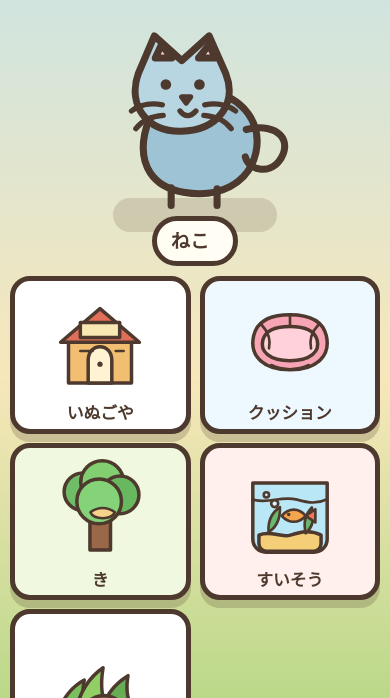
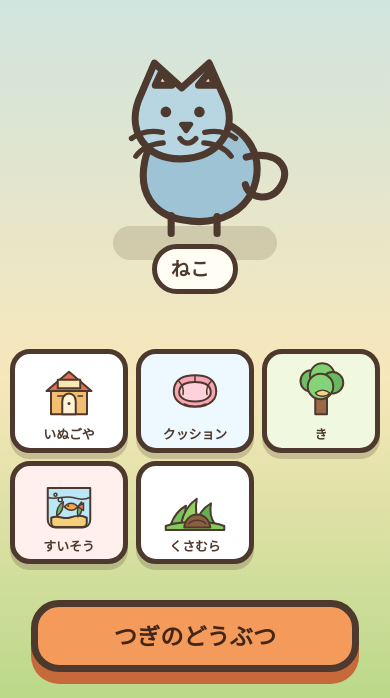
Before and after one commit to fzr400r3en2-sys/doubutsusanno-outi, a plain HTML site: page index.html in a window 390 px wide. Both pictures are taken after a click on the button "はじめる". Shown: the part 146-844 px from the top of the page. Drawn offline with Linux system fonts and the light colour scheme.

Commit message:
fix: fit home choices on iPhone

```diff
--- a/index.html
+++ b/index.html
@@ -12,7 +12,7 @@
     <title>どうぶつさんのおうち</title>
     <link rel="manifest" href="./manifest.webmanifest">
     <link rel="apple-touch-icon" href="./assets/icons/apple-touch-icon.png">
-    <link rel="stylesheet" href="./styles.css">
+    <link rel="stylesheet" href="./styles.css?v=3">
   </head>
   <body>
     <main class="app-shell" aria-live="polite">
--- a/styles.css
+++ b/styles.css
@@ -574,6 +574,42 @@ h2 {
   }
 }
 
+@media (max-width: 430px) {
+  .play-field {
+    grid-template-rows: minmax(170px, 0.9fr) auto;
+  }
+
+  .homes-grid {
+    grid-template-columns: repeat(3, minmax(0, 1fr));
+    gap: 9px;
+    max-width: 400px;
+  }
+
+  .home-card {
+    min-height: 104px;
+    padding: 6px;
+    border-width: 5px;
+    border-radius: 20px;
+    box-shadow: 0 6px 0 rgba(77, 57, 45, 0.22);
+    grid-template-rows: minmax(58px, 1fr) auto;
+  }
+
+  .home-card:active {
+    transform: translateY(4px) scale(0.99);
+    box-shadow: 0 2px 0 rgba(77, 57, 45, 0.28);
+  }
+
+  .home-card img {
+    width: min(100%, 84px);
+    height: min(10svh, 74px);
+    min-height: 52px;
+  }
+
+  .home-card span {
+    font-size: clamp(0.86rem, 3.5vw, 1.08rem);
+  }
+}
+
 @media (orientation: landscape) and (min-width: 760px) {
   .game-screen {
     gap: 8px;
@@ -613,13 +649,21 @@ h2 {
   }
 
   .homes-grid {
-    gap: 9px;
+    gap: 8px;
   }
 
   .home-card {
-    border-width: 5px;
-    border-radius: 20px;
-    min-height: 108px;
+    min-height: 98px;
+  }
+
+  .home-card img {
+    width: min(100%, 74px);
+    height: min(9svh, 64px);
+    min-height: 48px;
+  }
+
+  .home-card span {
+    font-size: clamp(0.8rem, 3.3vw, 1rem);
   }
 }
 
--- a/sw.js
+++ b/sw.js
@@ -1,11 +1,11 @@
 "use strict";
 
-const CACHE_NAME = "doubutsusanno-outi-pwa-v2";
+const CACHE_NAME = "doubutsusanno-outi-pwa-v3";
 const APP_ASSETS = [
   "./",
   "./index.html",
   "./app.js",
-  "./styles.css",
+  "./styles.css?v=3",
   "./manifest.webmanifest",
   "./assets/animals/bird.svg",
   "./assets/animals/cat.svg",
```
